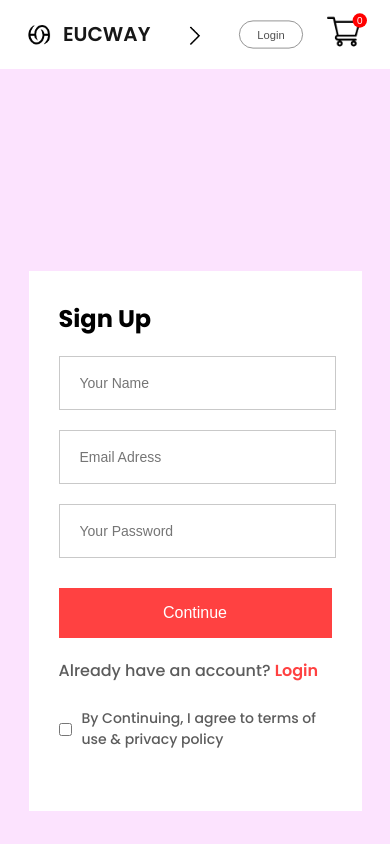
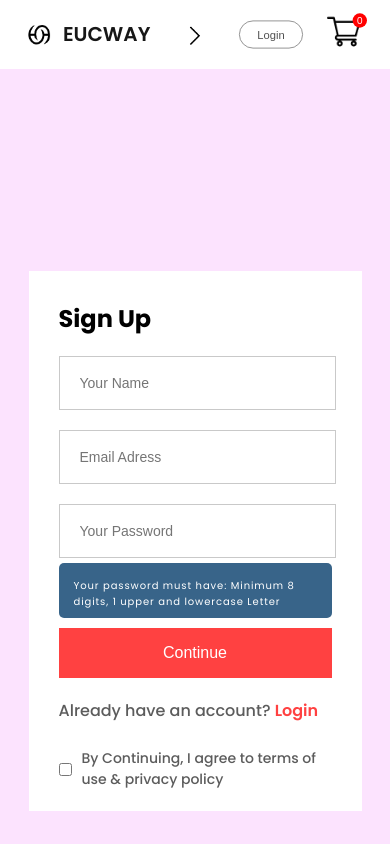
Before and after one commit to Enesozd1/eucway.com, a React (Create React App) app: page /login in a window 390 px wide. Both pictures are taken after a click on the element "Register". Shown: the top 844 px of the page. Built offline with nearby package versions, Linux system fonts and the light colour scheme; no server answers.

Commit message:
Login verifications

```diff
--- a/package.json
+++ b/package.json
@@ -8,6 +8,7 @@
     "@testing-library/user-event": "^13.5.0",
     "react": "^18.2.0",
     "react-dom": "^18.2.0",
+    "react-icons": "^5.0.1",
     "react-router-dom": "^6.22.3",
     "react-scripts": "5.0.1",
     "web-vitals": "^2.1.4"
--- a/src/Pages/CSS/LoginSignup.css
+++ b/src/Pages/CSS/LoginSignup.css
@@ -6,9 +6,26 @@
     display: flex;
 
 }
+.tracker-box{
+    background-color: #386489;
+
+    font-size: 14px;
+    color: #fff;
+    letter-spacing: 0.09em;
+    padding: 15px;
+    border-radius: 5px;
+    margin-top: 5px;
+}
+
+.tracker-box .validated{
+    color: red;
+}
+.tracker-box .not-validated{
+    color: red;
+}
 .loginsignup-container{
     width: 580px;
-    height: 600px;
+    height: 640px;
     background: white;
     margin: auto;
     padding: 40px 60px;
@@ -124,4 +141,11 @@
     .loginsignup-fields input{
         font-size: 14px;
     }
+    .tracker-box{
+        height: 5%;
+        font-size: 10px;
+    }
+    .loginsignup-container button{
+        margin-top: 10px;
+    }
 }
--- a/src/Pages/LoginSignup.jsx
+++ b/src/Pages/LoginSignup.jsx
@@ -1,5 +1,7 @@
 import React, { useState } from "react";
 import './CSS/LoginSignup.css'
+//import {arrows_circle_check} from 'react-icons-kit/linea/arrows_circle_check'
+
 
 const LoginSignup = () => {
 
@@ -10,8 +12,17 @@ const LoginSignup = () => {
         email:""
     });
 
+
+    //const [lowerValidate, setLowerValidate] = useState(false);
+    //const [UpperValidate, setUpperValidate] = useState(false);
+    //const [numberValidate, setNumberValidate] = useState(false);
+    //const [characterValidate, setCharacterValidate] = useState(false);
+    const [message, setMessage] = useState('Your password must have: Minimum 8 digits, 1 upper and lowercase Letter')
+    const [inputfilled, setInputFilled] = useState(false);
     const changeHandler = (e) => {
         setFormData({...formData,[e.target.name]:e.target.value})
+
+
     }
 
     const login = async () => {
@@ -35,8 +46,34 @@ const LoginSignup = () => {
     }
 
     const signup = async () => {
+
         console.log("Signup Function Executed",formData);
+
+
+
+
+        function allCases(string) {
+            const
+                upper = /[A-Z]/.test(string),
+                lower = /[a-z]/.test(string),
+                number = /[0-9]/.test(string);
+
+            return upper && lower && number;
+        }
+
+        if(formData.password.trim().length < 2 ||formData.email.trim().length < 2 || formData.username.trim().length < 2){
+            setMessage("Fill Out All input fields")
+            setInputFilled(false)
+        }
+        else if(allCases(formData.password)=== true && formData.email.trim().length > 2 && formData.username.trim().length > 2){
+            setInputFilled(true)
+
+        }
+
+        if(allCases(formData.password)=== true && inputfilled){
+
             let responseData;
+
             await fetch('https://eucway-apis.onrender.com/signup',{
                 method:'POST',
                 headers:{
@@ -53,6 +90,15 @@ const LoginSignup = () => {
                 alert(responseData.errors);
             }
         }
+        else if(allCases(formData.password)=== false && inputfilled === false){
+            setMessage("Requirements: Minimum 8 letters, At least 1 upper and lowercase letter")
+
+        }
+
+
+    }
+
+
 
     return(
         <div className="loginsignup">
@@ -61,8 +107,10 @@ const LoginSignup = () => {
                 <div className="loginsignup-fields">
                     {state==="Sign Up"? <input name="username" value={formData.username} onChange={changeHandler} type="text" placeholder="Your Name" />:<></>}
                     <input name="email" value={formData.email} onChange={changeHandler} type="email" placeholder="Email Adress" />
-                    <input name="password" value={formData.password} onChange={changeHandler} type="password" placeholder="Your Password" />
+                    <input name="password" value={formData.password} onChange={changeHandler}  type="password" placeholder="Your Password" />
                 </div>
+                {state==="Sign Up"? <main className="tracker-box"><p className={message==="Requirements: Minimum 8 letters, At least 1 upper and lowercase letter"?'validated':'non-validated'}>{message}</p></main>:<></>}
+
                 <button onClick={()=>{state==="Login"?login():signup()}}>Continue</button>
                 {state==="Sign Up"? <p className="loginsignup-login">Already have an account? <span onClick={() => {setState("Login")}}>Login</span></p> :
                 <p className="loginsignup-login">Don't have an account?? <span onClick={() => {setState("Sign Up")}}>Register</span></p>}
```
Also changed, not shown: 1 other file (tests, documents, lock files or other folders). Lines whose indentation alone changed are shown as unchanged.
